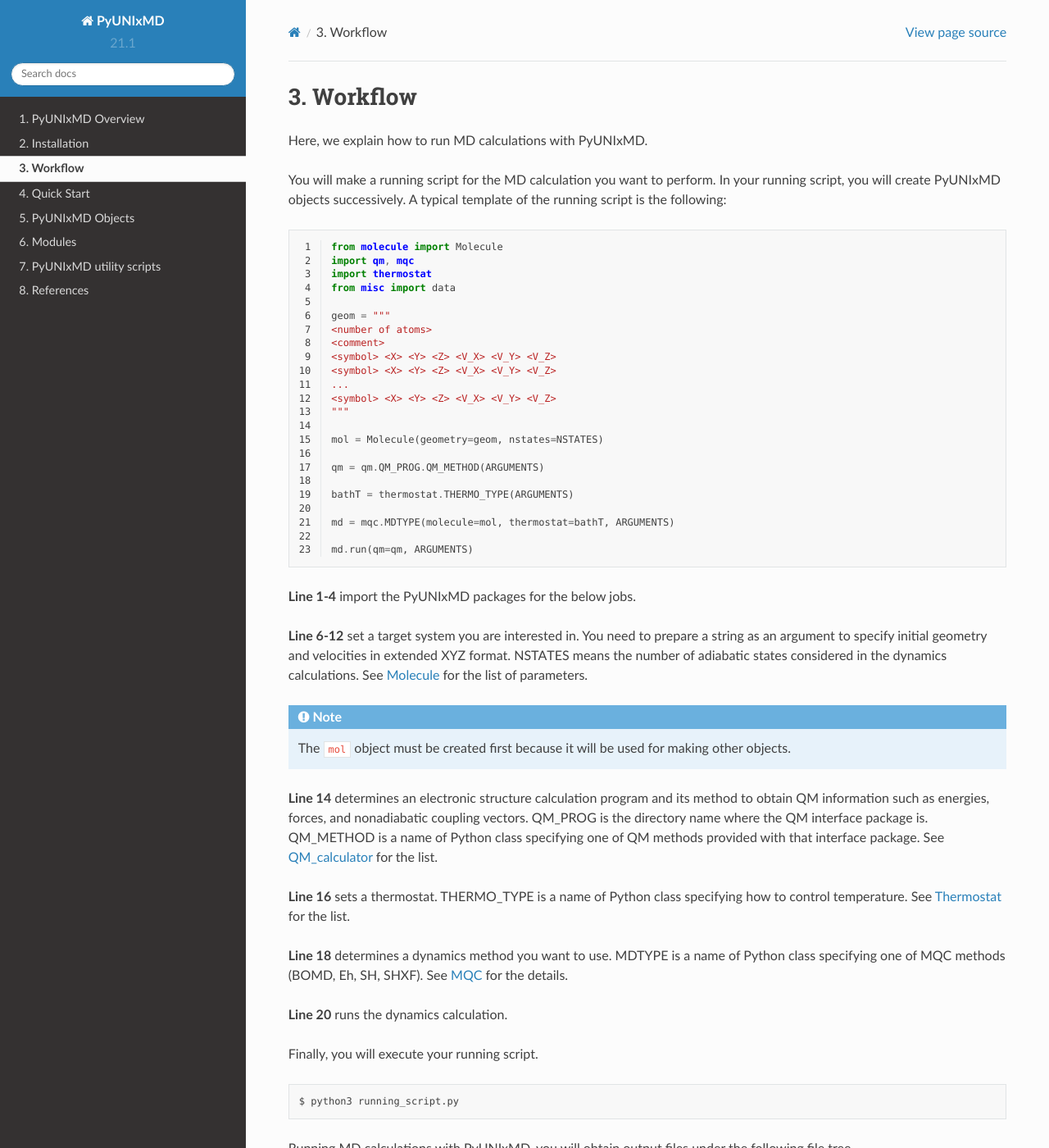
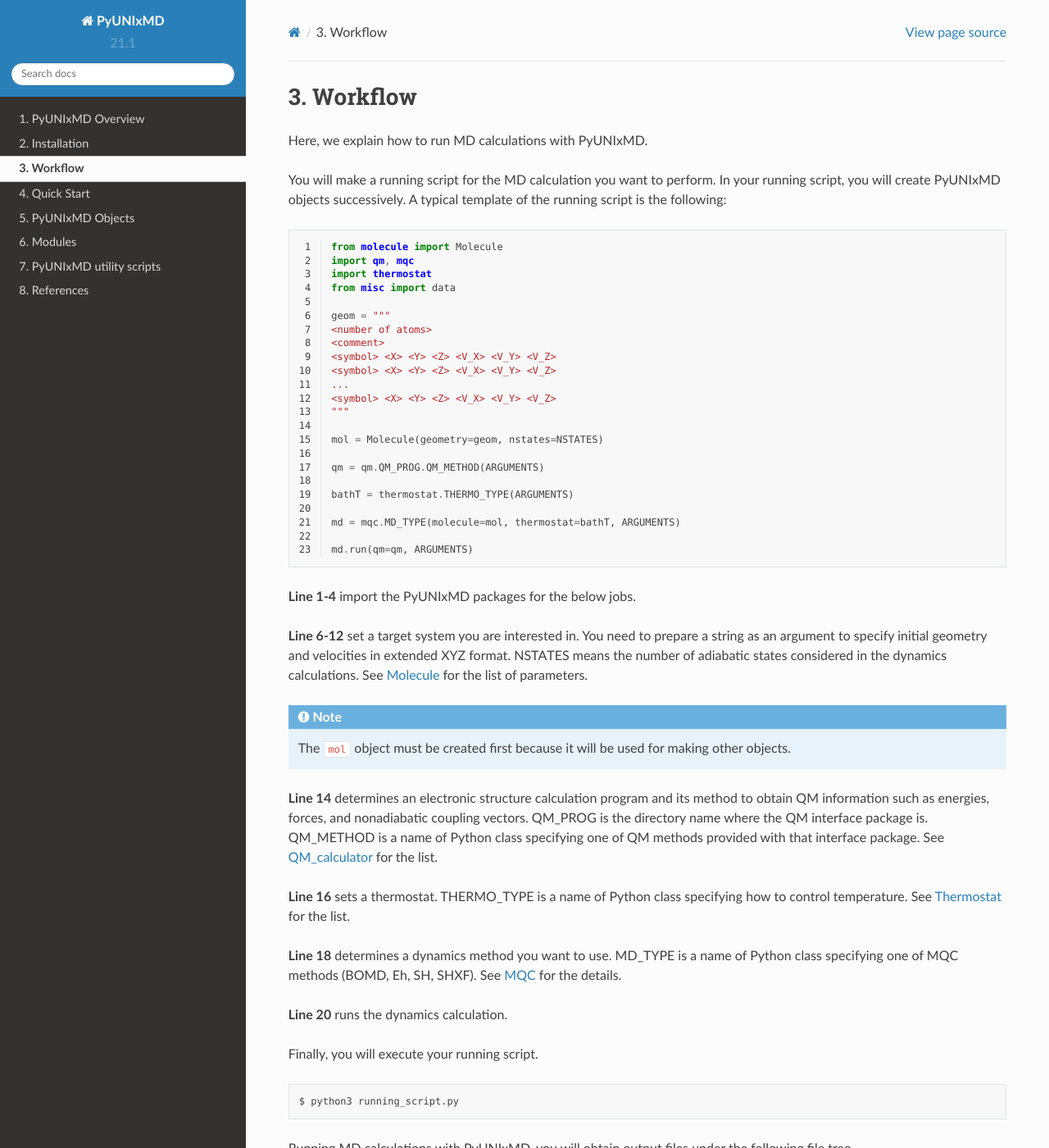
Before and after one commit to skmin-lab/unixmd, a Sphinx documentation site: the page built from docs/source/workflow.rst, in a window 1280 px wide and 1400 px high. Shown: the whole window at 82% size. Built offline with Sphinx 7.4.7 and the Read the Docs theme 2.0.0, drawn with Linux system fonts in a browser that asks for light colours.

Commit message:
Minor change

```diff
--- a/docs/source/workflow.rst
+++ b/docs/source/workflow.rst
@@ -29,7 +29,7 @@ A typical template of the running script is the following:
 
    bathT = thermostat.THERMO_TYPE(ARGUMENTS)
 
-   md = mqc.MDTYPE(molecule=mol, thermostat=bathT, ARGUMENTS)
+   md = mqc.MD_TYPE(molecule=mol, thermostat=bathT, ARGUMENTS)
 
    md.run(qm=qm, ARGUMENTS)
 
@@ -47,7 +47,7 @@ QM_PROG is the directory name where the QM interface package is. QM_METHOD is a
 
 **Line 16** sets a thermostat. THERMO_TYPE is a name of Python class specifying how to control temperature. See :ref:`Thermostat <Objects Thermostat>` for the list.
 
-**Line 18** determines a dynamics method you want to use. MDTYPE is a name of Python class specifying one of MQC methods (BOMD, Eh, SH, SHXF). See :ref:`MQC <Objects MQC>` for the details.
+**Line 18** determines a dynamics method you want to use. MD_TYPE is a name of Python class specifying one of MQC methods (BOMD, Eh, SH, SHXF). See :ref:`MQC <Objects MQC>` for the details.
 
 **Line 20** runs the dynamics calculation.
 
```
